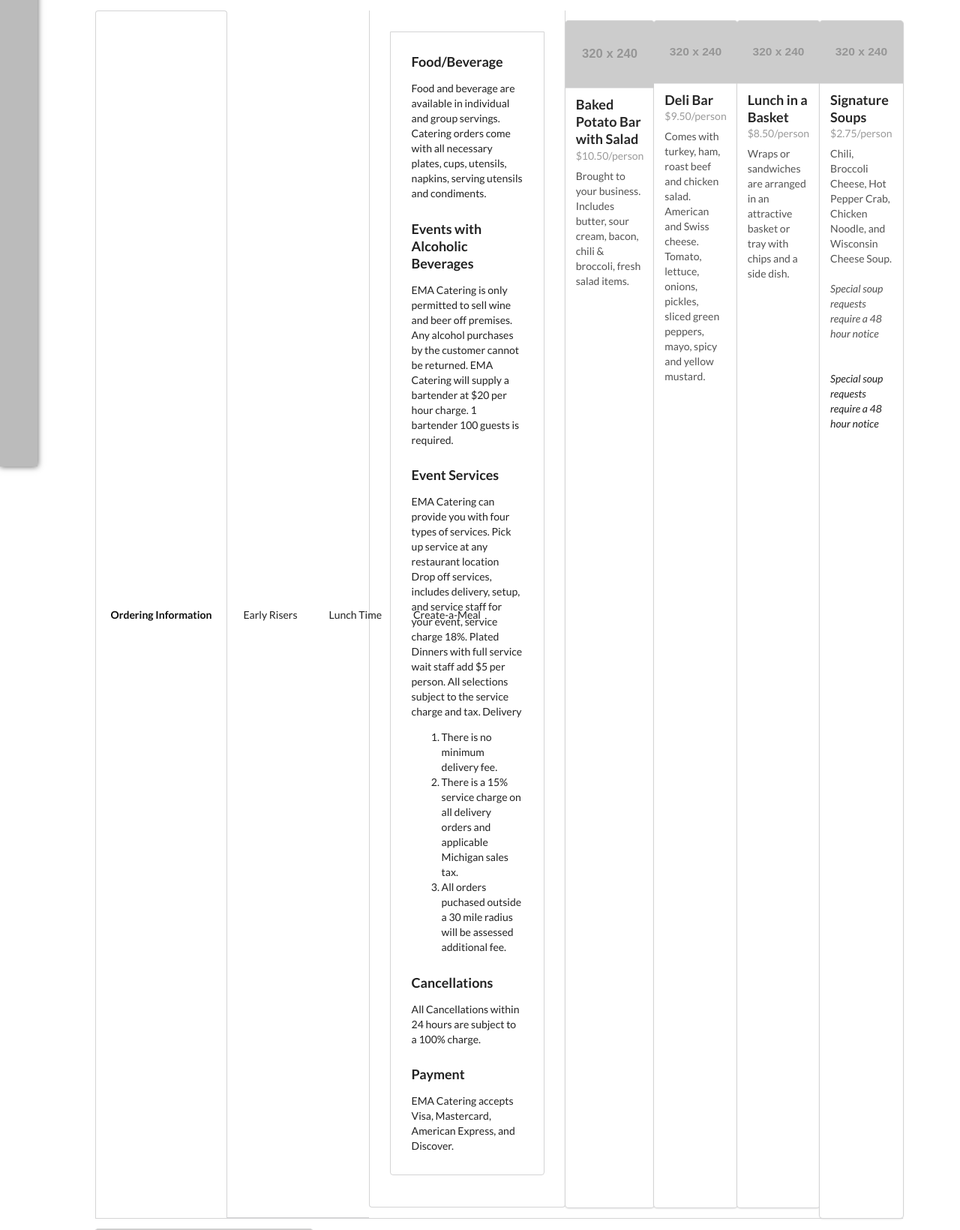
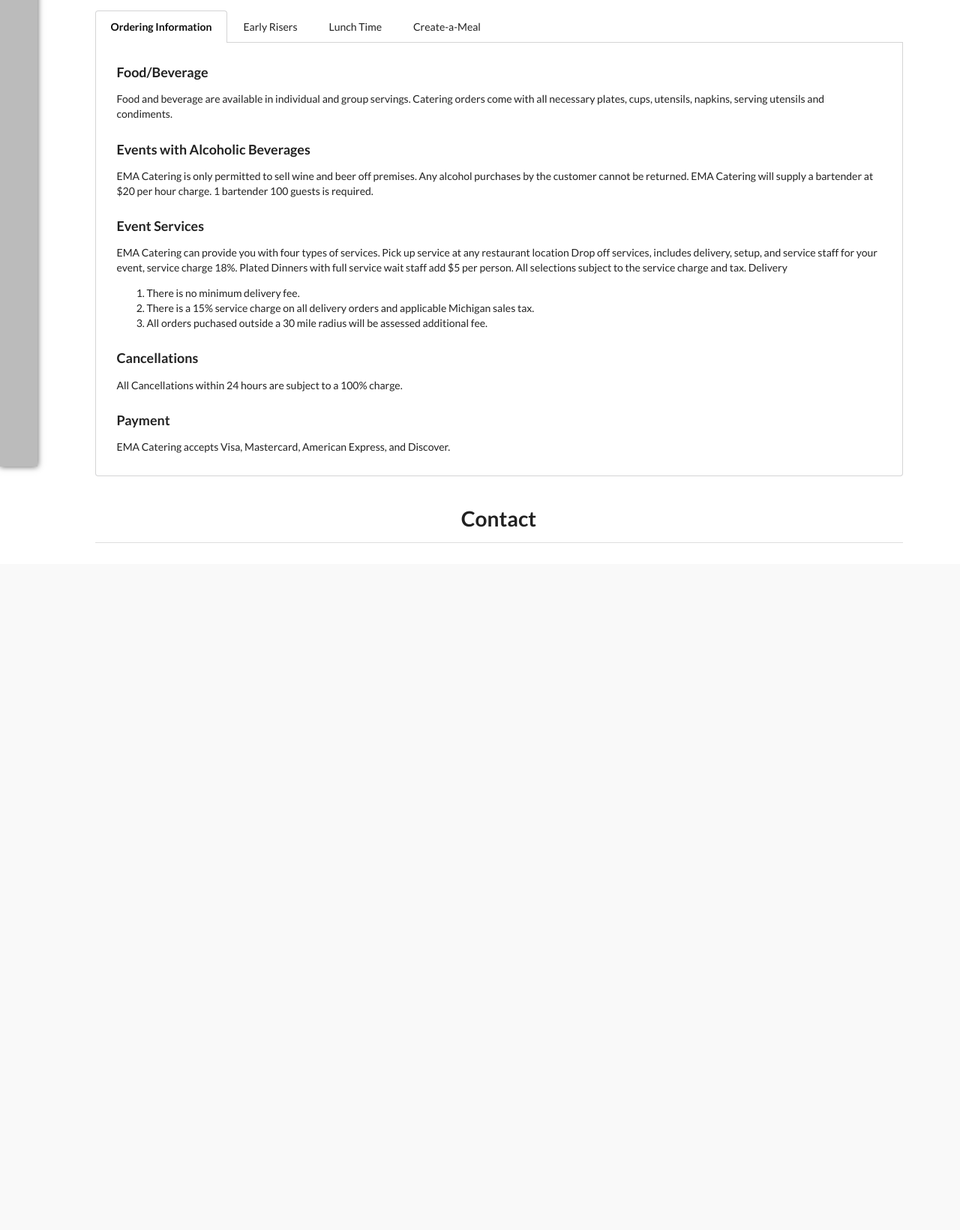
Before and after one commit to jsprow/jsprow.com, a PHP site: page /ema-catering/ema2.html in a window 1280 px wide. Shown: the part 178-1818 px from the top of the page at 75% size. After the commit the page ends 902 px from the top, so only its background shows below. Run offline with PHP 8.4, Linux system fonts and the light colour scheme; grey boxes labelled with a size stand in for pictures from a placeholder-image service; some libraries are stand-ins or nearby versions.

Commit message:
more errors

```diff
--- a/css/mysemantic.css
+++ b/css/mysemantic.css
@@ -12,10 +12,6 @@
 }
 .navburger {
   position: absolute;
-  background: url('../img/navburger.svg') no-repeat 0 0;
-	background-size: 60px 30px;
-	width: 30px;
-	height: 30px;
   background: url('../ema-catering/img/navburger.svg') no-repeat 0 0;
   background-size: 60px 30px;
   width: 30px;
@@ -35,7 +31,6 @@
   padding-left: 50px;
 }
 .tab-box {
-  padding: 2em;
   padding: 2em !important;
 }
 .tabular {
--- a/ema-catering/ema2.html
+++ b/ema-catering/ema2.html
@@ -2,13 +2,6 @@
 <html>
 
 <head>
-
-  <meta charset="utf-8">
-  <title>Semantic Practice</title>
-
-  <link rel="stylesheet" href="../semantic/semantic.css" media="screen" title="no title" charset="utf-8">
-  <link rel="stylesheet" href="../css/mysemantic.css" media="screen" title="no title" charset="utf-8">
-
   <meta charset="utf-8">
   <title>Semantic Practice</title>
   <link rel="stylesheet" href="../semantic/semantic.css" media="screen" title="no title" charset="utf-8">
@@ -37,34 +30,12 @@
       </div>
       <div id="menu" class="ui container">
         <h1 class="ui centered dividing header" style="padding: 1em 1em 0.5em 1em">Menu</h1>
-        <div class="ui sticky top attached tabular menu">
         <div class="ui sticky-tabs top attached tabular menu">
           <a class="active item" data-tab="first">Ordering Information</a>
           <a class="item" data-tab="second">Early Risers</a>
           <a class="item" data-tab="third">Lunch Time</a>
           <a class="item" data-tab="fourth">Create-a-Meal</a>
         </div>
-        <div class="ui bottom attached tab segment tab-box" data-tab="first">
-          <div class="ui three doubling stackable cards">
-            <div class="ui card">
-              <div class="ui move reveal image">
-                <div class="visible content">
-                  <img class="ui fluid-image" src="https://placehold.it/320x240" alt="person" />
-                </div>
-                <div class="hidden content">
-                  <img class="ui fluid-image" src="https://placehold.it/320x240" alt="person" />
-                </div>
-              </div>
-              <div class="content">
-                <div class="header">Continental Breakfast</div>
-                <div class="meta">$6.50/person</div>
-                <div class="description">Includes muffins, pastries, juice, and Water Street Coffee
-                  <br><br>*fresh fruit, yogurt, and granola available for an additional charge.</div>
-              </div>
-            </div>
-          </div>
-        </div>
-        <div class="ui bottom attached active tab segment tab-box" data-tab="second">
         <div class="ui bottom attached active tab segment tab-box" data-tab="first">
           <h3 class="heading">Food/Beverage</h3>
           <div class="content">Food and beverage are available in individual and group servings. Catering orders come with all necessary plates, cups, utensils, napkins, serving utensils and condiments.</div>
@@ -98,7 +69,6 @@
                 <div class="header">Continental Breakfast</div>
                 <div class="meta">$6.50/person</div>
                 <div class="description">Includes muffins, pastries, juice, and Water Street Coffee
-                  <br><br>*fresh fruit, yogurt, and granola available for an additional charge.</div>
                   <br>
                   <br>*fresh fruit, yogurt, and granola available for an additional charge.</div>
               </div>
@@ -243,7 +213,6 @@
                 <div class="header">Portable Salad Bar</div>
                 <div class="meta">$9.50/person</div>
                 <div class="description"><em>15 person minimum • For smaller groups please ask.</em>
-                  <br><br>Brought to your business. Includes fresh salad items, hot soup or assortment of wraps or sandwiches.</div>
                   <br>
                   <br>Brought to your business. Includes fresh salad items, hot soup or assortment of wraps or sandwiches.</div>
               </div>
@@ -276,9 +245,6 @@
                 <div class="header">Hot Dog Bar</div>
                 <div class="meta">$10.50/person</div>
                 <div class="description">We believe we have the best hot dogs in Kalamazoo!
-                  <br><br>A quarter pound all beef hot dog on a special grilled hot dog bun with chili, cheese, ketchup, mustard, relish, and onion.
-                  <br><br>Also comes with chips and two side dishes.
-                  <br><br><strong>We grill our buns on site!</strong></div>
                   <br>
                   <br>A quarter pound all beef hot dog on a special grilled hot dog bun with chili, cheese, ketchup, mustard, relish, and onion.
                   <br>
@@ -345,7 +311,6 @@
                 <div class="header">Signature Soups</div>
                 <div class="meta">$2.75/person</div>
                 <div class="description">Chili, Broccoli Cheese, Hot Pepper Crab, Chicken Noodle, and Wisconsin Cheese Soup.
-                  <br><br><em>Special soup requests require a 48 hour notice</em></div>
                   <br>
                   <br><em>Special soup requests require a 48 hour notice</em></div>
               </div>
@@ -363,9 +328,6 @@
                 <div class="header">Executive Black Box Lunch</div>
                 <div class="meta">$7.75/person</div>
                 <div class="description">Your choice of turkey, ham, roast beef, egg salad, tuna, apple chicken salad, chicken strips, or chicken salad with lettuce, tomato, mustard and mayo as a sandwich or wrap. Wraps include shredded cheese and ranch.
-                  <br><br>OR
-                  <br><br>A veggie wrap with assorted delicious vegetables. Add guacamole for $0.50.
-                  <br><br>* To complete your lunch, you will find chips, a side dish, and dessert.</div>
                   <br>
                   <br>OR
                   <br>
@@ -387,8 +349,6 @@
                 <div class="header">Kid's Meals</div>
                 <div class="meta">$4.99/person</div>
                 <div class="description">Mac and cheese, hot dogs, peanut butter and jelly, 1/4 lb hamburger or Dino Nuggets.
-                  <br><br>Includes chips, a cookie, and drink.
-                  <br><br>Add fries for $1.00.</div>
                   <br>
                   <br>Includes chips, a cookie, and drink.
                   <br>
@@ -398,40 +358,11 @@
           </div>
         </div>
         <div class="ui bottom attached tab segment tab-box" data-tab="fourth">
-          <div class="ui three doubling stackable cards">
-            <div class="ui card">
-              <div class="ui move reveal image">
-                <div class="visible content">
-                  <img class="ui fluid-image" src="https://placehold.it/320x240" alt="person" />
-                </div>
-                <div class="hidden content">
-                  <img class="ui fluid-image" src="https://placehold.it/320x240" alt="person" />
-                </div>
-              </div>
-              <div class="content">
-                <div class="header">Continental Breakfast</div>
-                <div class="meta">$6.50/person</div>
-                <div class="description">Includes muffins, pastries, juice, and Water Street Coffee
-                  <br><br>*fresh fruit, yogurt, and granola available for an additional charge.</div>
-              </div>
-            </div>
-          </div>
-
         </div>
         <div id="contact" class="ui container">
           <h1 class="ui centered dividing header" style="padding: 1em 1em 0.5em 1em">Contact</h1>
           <div class="ui three column grid">
             <div class="two wide column">
-
-            </div>
-            <div class="four wide column">
-
-            </div>
-            <div class="four wide column">
-
-            </div>
-            <div class="four wide column">
-
             </div>
             <div class="four wide column">
             </div>
@@ -446,21 +377,6 @@
       </div>
     </main>
   </div>
-
-  <script language="javascript" src="http://code.jquery.com/jquery.min.js"></script>
-  <script type="text/javascript" src="../semantic/semantic.js"></script>
-  <script type="text/javascript">
-    $(function() {
-      $(".sticky").click(function() {
-        $('.left.vertical.menu.sidebar').sidebar('toggle');
-      });
-      $(function() {
-        $('.ui.sticky')
-          .sticky({});
-        $('.menu .item')
-          .tab();
-      });
-    });
   <script language="javascript" src="http://code.jquery.com/jquery.min.js"></script>
   <script type="text/javascript" src="../semantic/semantic.js"></script>
   <script type="text/javascript">
```
